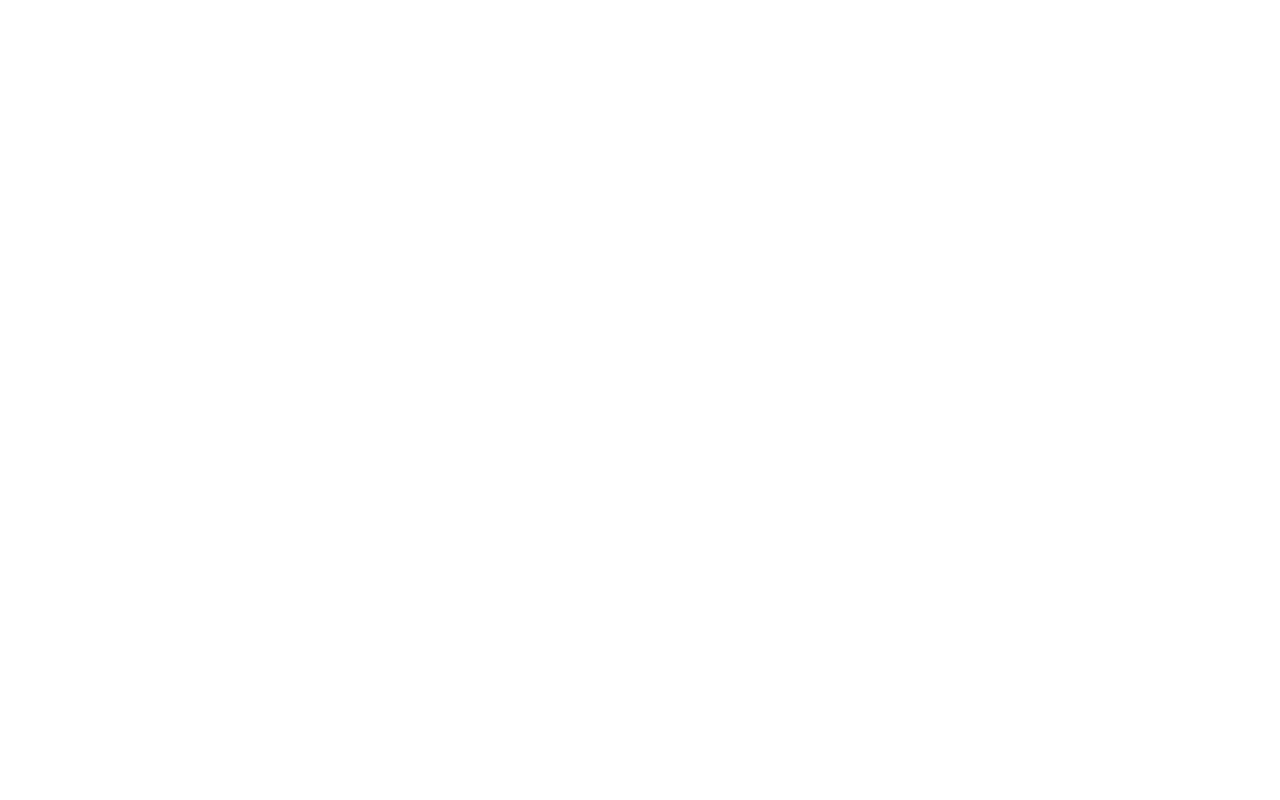
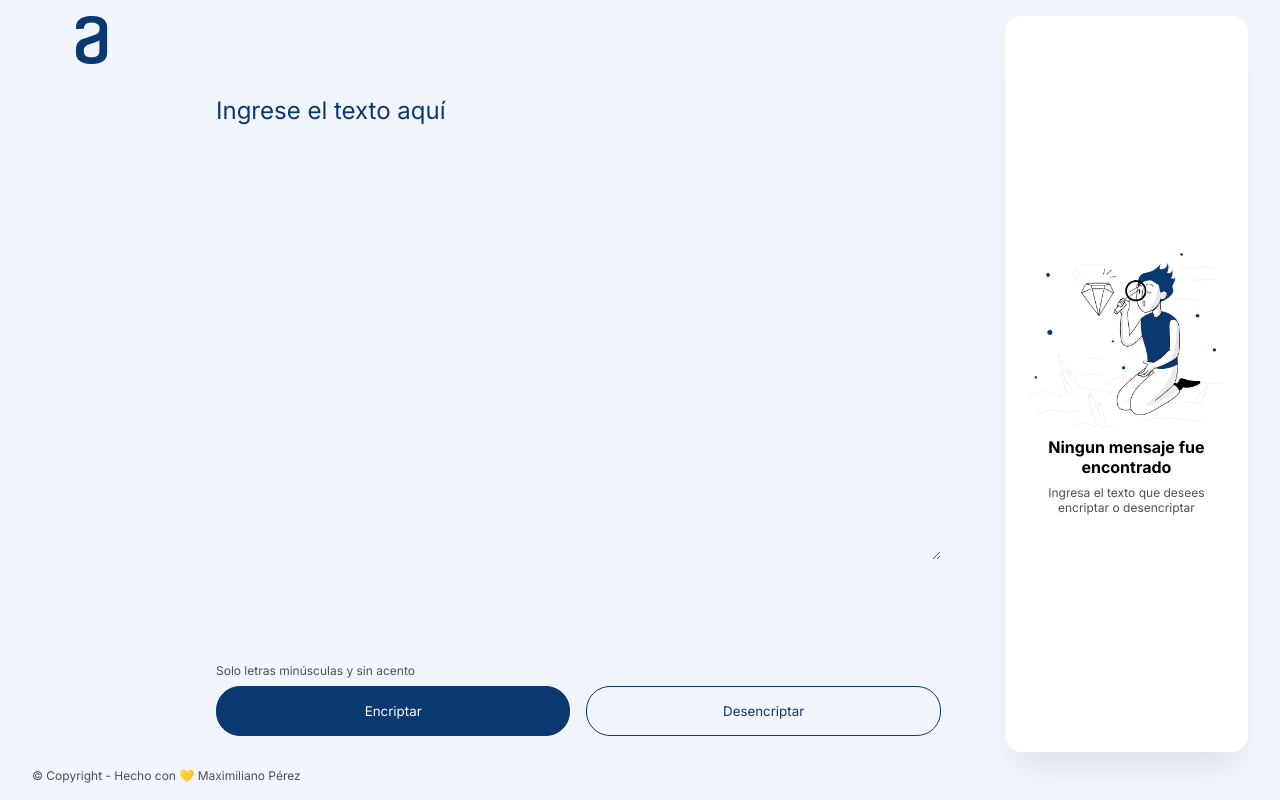
Before and after one commit to MaximilianoLeonel23/Alura-Challenge-One-Encriptador-Texto, a plain HTML site: page index.html in a window 1280 px wide. Drawn offline with Linux system fonts and the light colour scheme.

Commit message:
Agregando assets, estilos y estructura del HTML

```diff
--- a/index.html
+++ b/index.html
@@ -3,7 +3,35 @@
 	<head>
 		<meta charset="UTF-8" />
 		<meta name="viewport" content="width=device-width, initial-scale=1.0" />
+        <link rel="preconnect" href="https://fonts.googleapis.com">
+        <link rel="preconnect" href="https://fonts.gstatic.com" crossorigin>
+        <link rel="stylesheet" href="styles/style.css">
+        <link href="https://fonts.googleapis.com/css2?family=Inter:wght@100;200;300;400;500;600;700;800;900&display=swap" rel="stylesheet">
 		<title>Alura Challenge ONE - Encriptador de textos</title>
 	</head>
-	<body></body>
+	<body>
+        <main class="main">
+            <div id="logo">
+                <img src="./assets/images/logo.png" />
+            </div>
+            <section class="encrypt-container">
+                <textarea id="text" name="text" class="textarea" rows="16">Ingrese el texto aquí</textarea>
+                <div class="flex-column-4 w-full">
+                    <p class="text text-sm">Solo letras minúsculas y sin acento</p>
+                    <div class="flex-row-8">
+                        <button class="btn solid-btn">Encriptar</button>
+                        <button class="btn ghost-btn">Desencriptar</button>
+                    </div>
+                </div>
+            </section>
+            <aside class="result-container">
+                <img src="./assets/images/ilustracion.png" class="illustration"/>
+                <h4 class="center">Ningun mensaje fue encontrado</h4>
+                <p class="text text-sm center">Ingresa el texto que desees encriptar o desencriptar</p>
+            </aside>
+        </main>
+        <footer class="footer">
+            <p class="text text-sm">&#169 Copyright - Hecho con 💛 Maximiliano Pérez</p>
+        </footer>
+    </body>
 </html>
--- a/styles/style.css
+++ b/styles/style.css
@@ -0,0 +1,136 @@
+:root {
+	--white: #ffffff;
+	--gray-100: #ced4da;
+	--gray-200: #adb5bd;
+	--gray-300: #868e96;
+	--gray-400: #495057;
+	--gray-500: #343a40;
+	--dark-blue100: #609ed4;
+	--dark-blue-200: #356ea9;
+	--dark-blue-300: #0a3871;
+	--dark-blue-400: #072b61;
+	--dark-blue-500: #052051;
+	--light-blue-100: #f3f5fc;
+	--light-blue-200: #eff1fa;
+	--light-blue-300: #e9ecf8;
+	--light-blue-400: #aab2d5;
+	--light-blue-500: #757fb2;
+}
+
+* {
+	margin: 0;
+	padding: 0;
+	box-sizing: border-box;
+	font-family: 'Inter', sans-serif;
+}
+
+body {
+	background-color: var(--light-blue-100);
+	font-family: 'Inter', sans-serif;
+	width: 100%;
+	margin: 0 auto;
+}
+
+/* layout */
+.flex-row-4 {
+	display: flex;
+	column-gap: 0.5rem;
+}
+
+.flex-row-8 {
+	display: flex;
+	column-gap: 1rem;
+}
+
+.flex-column-4 {
+	display: flex;
+	flex-direction: column;
+	row-gap: 0.5rem;
+}
+
+.main {
+	height: calc(100vh - 2rem);
+	display: flex;
+	column-gap: 4rem;
+	justify-content: space-between;
+	padding: 1rem 2rem;
+}
+
+.footer {
+	height: 1rem;
+	padding: 0 2rem;
+}
+
+.encrypt-container {
+	display: flex;
+	flex-direction: column;
+	justify-content: space-between;
+	height: 100%;
+	width: 100%;
+	padding: 1rem 0;
+}
+
+.result-container {
+	background-color: var(--white);
+	display: flex;
+	flex-direction: column;
+	justify-content: center;
+	padding: 1.5rem;
+	border-radius: 1rem;
+	row-gap: 0.5rem;
+	width: 20%;
+	box-shadow: 0px 24px 32px -8px rgba(0, 0, 0, 0.08);
+}
+
+.textarea {
+	background-color: transparent;
+	color: var(--dark-blue-300);
+	font-size: 1.5rem;
+	border: none;
+	outline: none;
+	padding-top: 4rem;
+}
+
+.btn {
+	width: 100%;
+	background-color: transparent;
+	border: solid 1px var(--dark-blue-300);
+	border-radius: 1.5rem;
+	padding: 1rem 3rem;
+	cursor: pointer;
+}
+
+.solid-btn {
+	background-color: var(--dark-blue-300);
+	color: var(--white);
+}
+
+.ghost-btn {
+	background-color: transparent;
+	color: var(--dark-blue-300);
+}
+
+.ghost-btn:hover {
+	background-color: var(--light-blue-300);
+	transition-duration: 300ms;
+}
+
+.text {
+	color: var(--gray-400);
+}
+
+.text-sm {
+	font-size: 12px;
+}
+
+.text-lg {
+	font-size: 24px;
+}
+
+.center {
+	text-align: center;
+}
+
+.w-full {
+	width: 100%;
+}
```
Also changed, not shown: assets/images/ilustracion.png (added), assets/images/logo.png (added).
